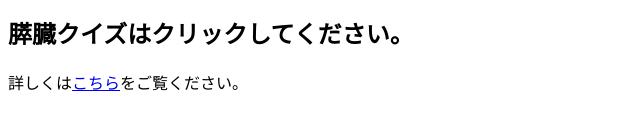
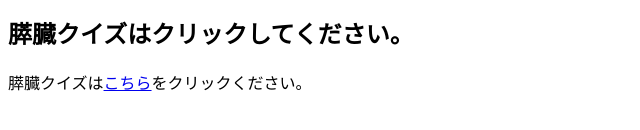
Before and after one commit to J-Tanaka-StaGen/Yokohama, a plain HTML site: page index.html in a window 1280 px wide. Shown: the part 384-514 px from the top of the page, without its empty margins (0-640 px from the left). Drawn offline with Linux system fonts and the light colour scheme.

Commit message:
Update index.html

```diff
--- a/index.html
+++ b/index.html
@@ -15,7 +15,7 @@
 </head>
 <body>
     <h2>膵臓クイズはクリックしてください。</h2>
-    <p>詳しくは<a href="https://docs.google.com/forms/d/e/1FAIpQLSfwMiL4cr6elxb9WCx1vhhjyOLvr5hfjepuvMPuNzs5jGY93g/viewform?usp=header">こちら</a>をご覧ください。</p>
+    <p>膵臓クイズは<a href="https://docs.google.com/forms/d/e/1FAIpQLSfwMiL4cr6elxb9WCx1vhhjyOLvr5hfjepuvMPuNzs5jGY93g/viewform?usp=header">こちら</a>をクリックください。</p>
 </body>
 
 </html>
```
